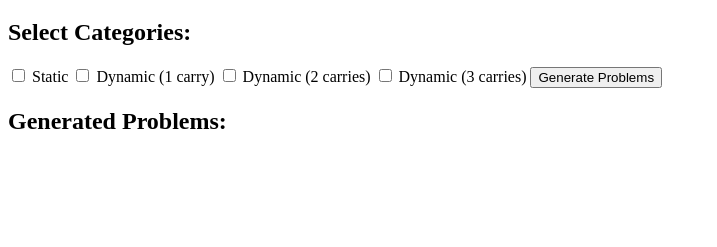
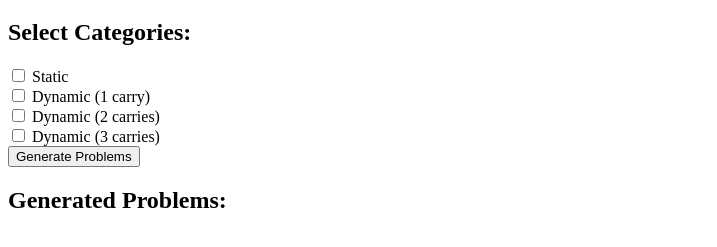
Before and after one commit to bthoman/math-test, a plain HTML site: page addition.html in a window 1280 px wide. Shown: the part 61-308 px from the top of the page, without its empty margins (0-717 px from the left). Drawn offline with Linux system fonts and the light colour scheme.

Commit message:
Update addition.html

```diff
--- a/addition.html
+++ b/addition.html
@@ -9,10 +9,10 @@
 <h1>Math Problem Generator</h1>
 
 <h2>Select Categories:</h2>
-<label><input type="checkbox" id="static"> Static</label>
-<label><input type="checkbox" id="dynamic1"> Dynamic (1 carry)</label>
-<label><input type="checkbox" id="dynamic2"> Dynamic (2 carries)</label>
-<label><input type="checkbox" id="dynamic3"> Dynamic (3 carries)</label>
+<label><input type="checkbox" id="static"> Static</label><br/>
+<label><input type="checkbox" id="dynamic1"> Dynamic (1 carry)</label><br/>
+<label><input type="checkbox" id="dynamic2"> Dynamic (2 carries)</label><br/>
+<label><input type="checkbox" id="dynamic3"> Dynamic (3 carries)</label><br/>
 
 <button id="generateBtn">Generate Problems</button>
 
```
